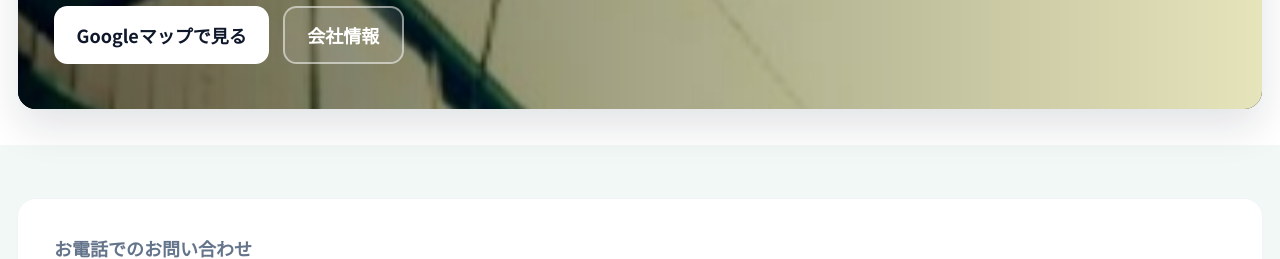
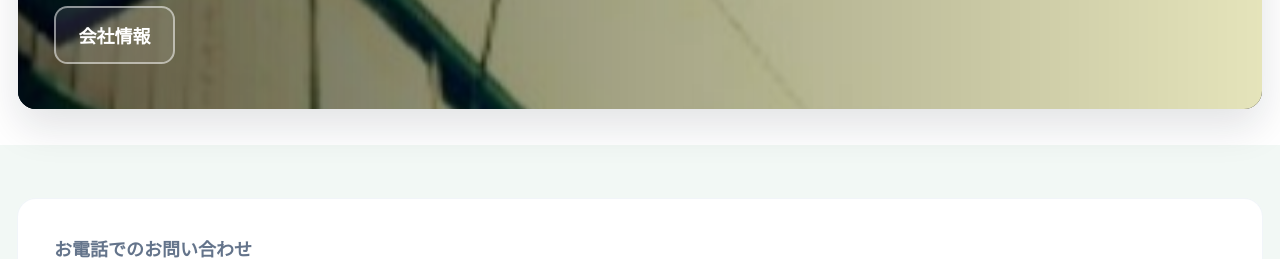
Before and after one commit to sakasaew/yamamurabooks, a plain HTML site: page index.html in a window 1280 px wide. Shown: the part 498-757 px from the top of the page. Drawn offline with nearby package versions, Linux system fonts and the light colour scheme.

Commit message:
ヒーロー内のGoogleマップボタンを削除
Co-Authored-By: Claude Sonnet 4.6 <noreply@anthropic.com>

```diff
--- a/index.html
+++ b/index.html
@@ -112,14 +112,6 @@
                   岐阜県安八郡神戸町にある書店です。
                 </p>
                 <div class="mt-4 flex flex-wrap gap-2 sm:mt-6 sm:gap-3">
-                  <a
-                    href="https://maps.app.goo.gl/q1KhYV9ni489Fyua9"
-                    target="_blank"
-                    rel="noreferrer"
-                    class="inline-flex items-center gap-1.5 rounded-xl bg-white px-4 py-2.5 text-sm font-bold text-slate-900 hover:bg-slate-100 sm:gap-2 sm:px-5 sm:py-3 sm:text-base"
-                  >
-                    Googleマップで見る
-                  </a>
                   <a
                     href="./company.html"
                     class="inline-flex items-center rounded-xl border-2 border-white/50 bg-white/10 px-4 py-2.5 text-sm font-bold text-white hover:bg-white/20 sm:px-5 sm:py-3 sm:text-base"
```
